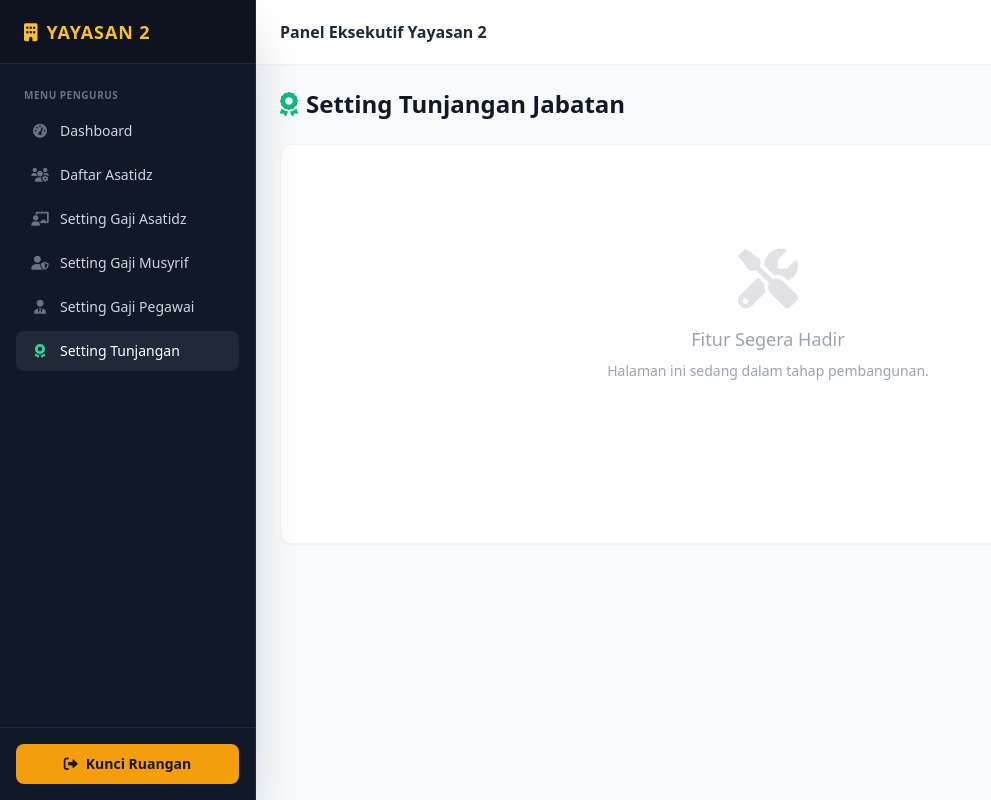
After one commit to iswinsyah/viqi, a PHP site: page /yayasan2/tunjangan.php in a window 1280 px wide. The commit adds this page. Shown: the whole page, without its empty margins (0-991 px from the left). Run offline with PHP 8.4, Linux system fonts and the light colour scheme; some libraries are stand-ins or nearby versions.

Commit message:
feat: add new salary menus and fix logout in yayasan2

```diff
--- a/yayasan2/sidebar.php
+++ b/yayasan2/sidebar.php
@@ -18,8 +18,17 @@
             <a href="asatidz.php" class="<?= (isset($active_menu) && $active_menu == 'asatidz') ? 'bg-gray-800 text-white' : 'text-gray-300 hover:bg-gray-800 hover:text-white' ?> group flex items-center px-3 py-2.5 text-sm font-medium rounded-lg transition-all mt-1">
                 <i class="fas fa-users-cog w-6 text-center mr-2 <?= (isset($active_menu) && $active_menu == 'asatidz') ? 'text-amber-400' : 'text-gray-500 group-hover:text-white' ?>"></i> Daftar Asatidz
             </a>
-            <a href="gaji.php" class="<?= (isset($active_menu) && $active_menu == 'gaji') ? 'bg-gray-800 text-white' : 'text-gray-300 hover:bg-gray-800 hover:text-white' ?> group flex items-center px-3 py-2.5 text-sm font-medium rounded-lg transition-all mt-1">
-                <i class="fas fa-money-bill-wave w-6 text-center mr-2 <?= (isset($active_menu) && $active_menu == 'gaji') ? 'text-emerald-400' : 'text-gray-500 group-hover:text-white' ?>"></i> Seting Gaji
+            <a href="gaji-asatidz.php" class="<?= (isset($active_menu) && $active_menu == 'gaji_asatidz') ? 'bg-gray-800 text-white' : 'text-gray-300 hover:bg-gray-800 hover:text-white' ?> group flex items-center px-3 py-2.5 text-sm font-medium rounded-lg transition-all mt-1">
+                <i class="fas fa-chalkboard-teacher w-6 text-center mr-2 <?= (isset($active_menu) && $active_menu == 'gaji_asatidz') ? 'text-emerald-400' : 'text-gray-500 group-hover:text-white' ?>"></i> Setting Gaji Asatidz
+            </a>
+            <a href="gaji-musyrif.php" class="<?= (isset($active_menu) && $active_menu == 'gaji_musyrif') ? 'bg-gray-800 text-white' : 'text-gray-300 hover:bg-gray-800 hover:text-white' ?> group flex items-center px-3 py-2.5 text-sm font-medium rounded-lg transition-all mt-1">
+                <i class="fas fa-user-shield w-6 text-center mr-2 <?= (isset($active_menu) && $active_menu == 'gaji_musyrif') ? 'text-emerald-400' : 'text-gray-500 group-hover:text-white' ?>"></i> Setting Gaji Musyrif
+            </a>
+            <a href="gaji-pegawai.php" class="<?= (isset($active_menu) && $active_menu == 'gaji_pegawai') ? 'bg-gray-800 text-white' : 'text-gray-300 hover:bg-gray-800 hover:text-white' ?> group flex items-center px-3 py-2.5 text-sm font-medium rounded-lg transition-all mt-1">
+                <i class="fas fa-user-tie w-6 text-center mr-2 <?= (isset($active_menu) && $active_menu == 'gaji_pegawai') ? 'text-emerald-400' : 'text-gray-500 group-hover:text-white' ?>"></i> Setting Gaji Pegawai
+            </a>
+            <a href="tunjangan.php" class="<?= (isset($active_menu) && $active_menu == 'tunjangan') ? 'bg-gray-800 text-white' : 'text-gray-300 hover:bg-gray-800 hover:text-white' ?> group flex items-center px-3 py-2.5 text-sm font-medium rounded-lg transition-all mt-1">
+                <i class="fas fa-award w-6 text-center mr-2 <?= (isset($active_menu) && $active_menu == 'tunjangan') ? 'text-emerald-400' : 'text-gray-500 group-hover:text-white' ?>"></i> Setting Tunjangan
             </a>
         </nav>
     </div>
--- /dev/null
+++ b/yayasan2/tunjangan.php
@@ -0,0 +1,36 @@
+<?php
+require_once 'auth.php';
+require_once '../koneksi.php';
+$active_menu = 'tunjangan';
+?>
+<!DOCTYPE html>
+<html lang="id">
+<head>
+    <meta charset="UTF-8">
+    <meta name="viewport" content="width=device-width, initial-scale=1.0">
+    <title>Setting Tunjangan | Yayasan 2</title>
+    <script src="https://cdn.tailwindcss.com"></script>
+    <link href="https://cdnjs.cloudflare.com/ajax/libs/font-awesome/6.0.0/css/all.min.css" rel="stylesheet">
+</head>
+<body class="bg-gray-100 font-sans antialiased text-gray-800 flex h-screen overflow-hidden">
+    <?php include 'sidebar.php'; ?>
+    <div class="flex-1 flex flex-col h-screen overflow-hidden relative">
+        <header class="h-16 bg-white shadow-sm flex items-center justify-between px-6 z-10 flex-shrink-0">
+            <div class="flex items-center"><button id="open-sidebar-yayasan2" class="text-gray-500 hover:text-gray-700 md:hidden mr-4"><i class="fas fa-bars text-xl"></i></button><h2 class="font-bold text-gray-800 hidden sm:block">Panel Eksekutif Yayasan 2</h2></div>
+        </header>
+        <main class="flex-1 overflow-x-hidden overflow-y-auto bg-gray-50 p-6">
+            <div class="mb-6"><h1 class="text-2xl font-bold text-gray-900"><i class="fas fa-award text-emerald-500 mr-2"></i>Setting Tunjangan Jabatan</h1></div>
+            <div class="bg-white rounded-xl shadow-sm border border-gray-100 p-6 min-h-[400px]">
+                <div class="flex flex-col items-center justify-center h-full text-gray-400 py-20">
+                    <i class="fas fa-tools text-6xl mb-4 opacity-30"></i>
+                    <p class="text-lg font-medium">Fitur Segera Hadir</p>
+                    <p class="text-sm mt-2">Halaman ini sedang dalam tahap pembangunan.</p>
+                </div>
+            </div>
+        </main>
+    </div>
+    <script>
+        document.getElementById('open-sidebar-yayasan2').addEventListener('click', () => { document.getElementById('sidebar-yayasan2').classList.toggle('hidden'); document.getElementById('sidebar-overlay-yayasan2').classList.toggle('hidden'); }); document.getElementById('sidebar-overlay-yayasan2').addEventListener('click', () => { document.getElementById('sidebar-yayasan2').classList.toggle('hidden'); document.getElementById('sidebar-overlay-yayasan2').classList.toggle('hidden'); });
+    </script>
+</body>
+</html>
```
Also changed, not shown: yayasan2/gaji-asatidz.php (added, +67 -0 lines), yayasan2/gaji-musyrif.php (added, +36 -0 lines), yayasan2/gaji-pegawai.php (added, +36 -0 lines), yayasan2/gaji.php (deleted, +0 -72 lines), yayasan2/logout.php (+13 -0 lines).
